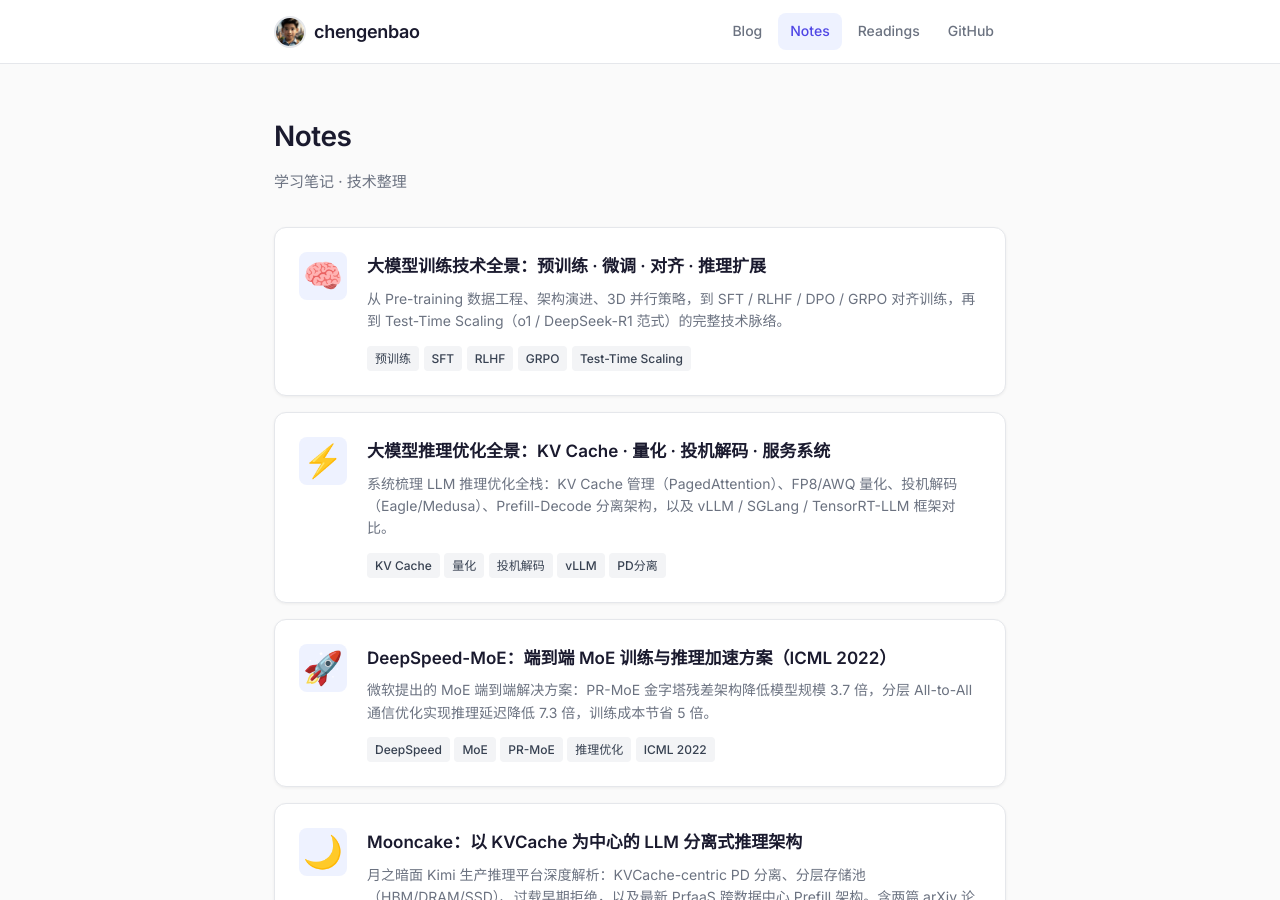
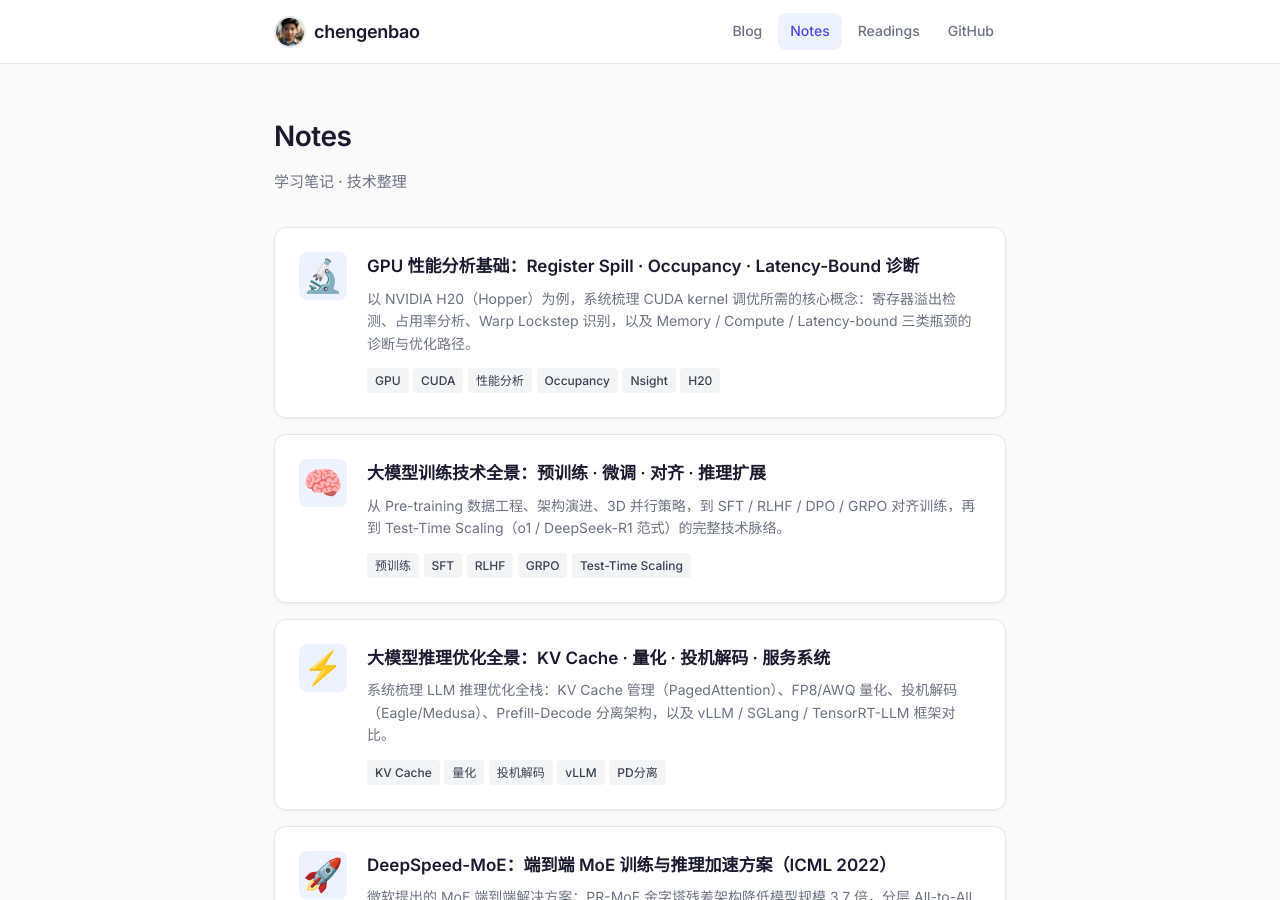
Before and after one commit to chengenbao/chengenbao.github.io, a Jekyll site: the page built from notes/index.md, in a window 1280 px wide and 900 px high. Built offline with Jekyll 4.4.1, drawn with Linux system fonts in a browser that asks for light colours.

Commit message:
add note card: GPU 性能分析基础

```diff
--- a/notes/index.md
+++ b/notes/index.md
@@ -7,6 +7,20 @@ permalink: /notes/
   <h1 class="page-title">Notes</h1>
   <p class="page-desc">学习笔记 · 技术整理</p>
   <div class="notes-list">
+    <a class="note-card" href="/notes/gpu-perf-analysis/">
+      <div class="note-icon">🔬</div>
+      <div class="note-body">
+        <h2>GPU 性能分析基础：Register Spill · Occupancy · Latency-Bound 诊断</h2>
+        <p>以 NVIDIA H20（Hopper）为例，系统梳理 CUDA kernel 调优所需的核心概念：寄存器溢出检测、占用率分析、Warp Lockstep 识别，以及 Memory / Compute / Latency-bound 三类瓶颈的诊断与优化路径。</p>
+        <span class="tag">GPU</span>
+        <span class="tag">CUDA</span>
+        <span class="tag">性能分析</span>
+        <span class="tag">Occupancy</span>
+        <span class="tag">Nsight</span>
+        <span class="tag">H20</span>
+      </div>
+    </a>
+
     <a class="note-card" href="/notes/llm-training/">
       <div class="note-icon">🧠</div>
       <div class="note-body">
```
